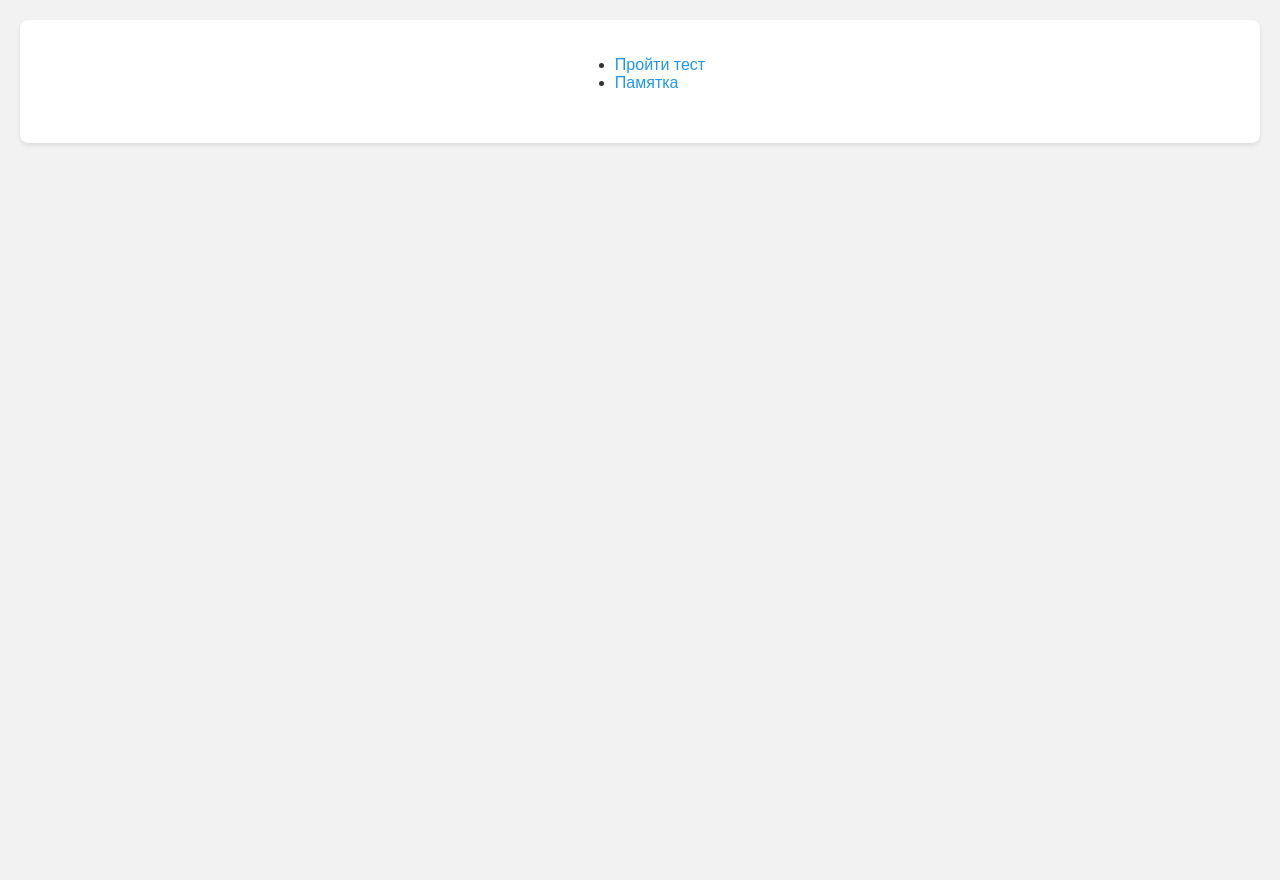
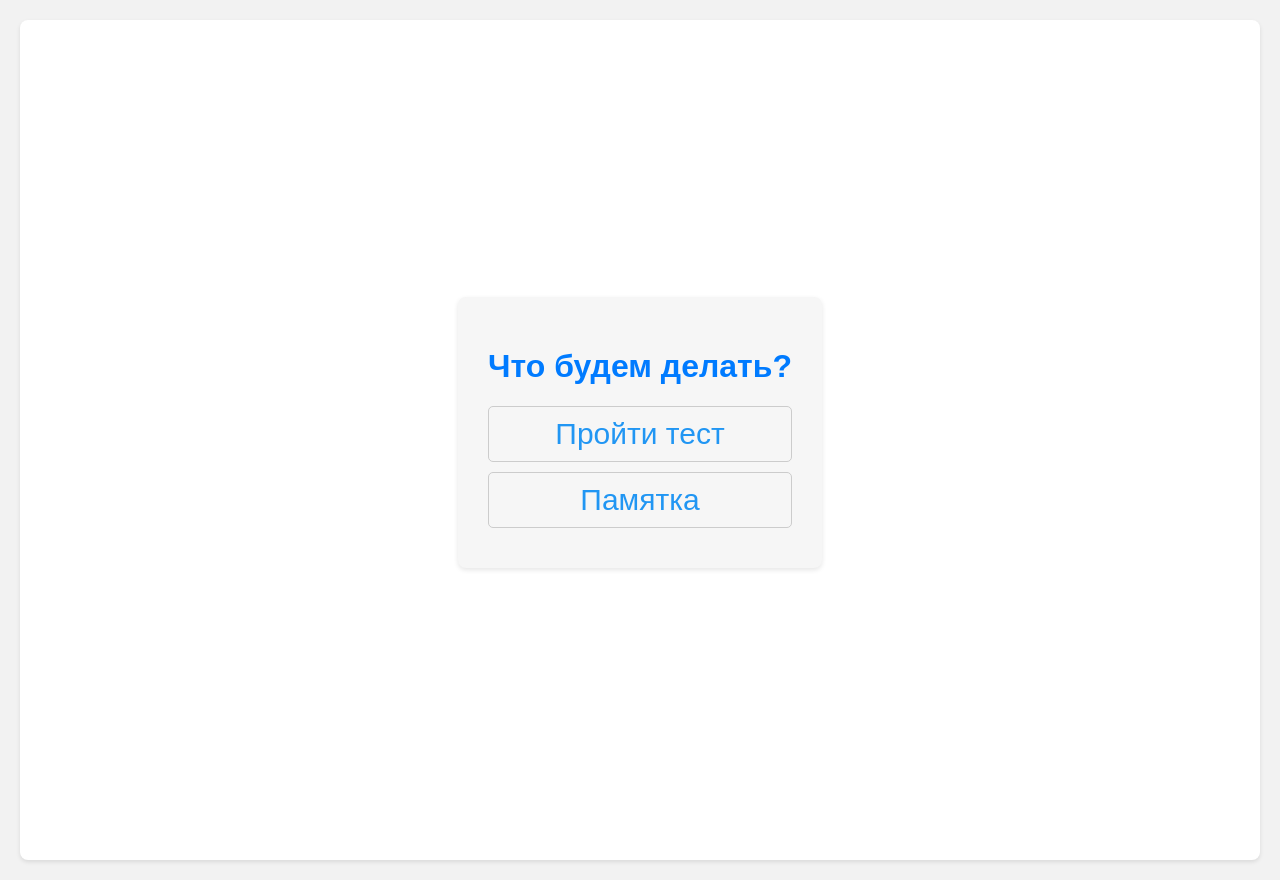
Before and after one commit to sirgrayX/flask_manipulations, a Flask app: page / in a window 1280 px wide. Shown: the part 68-948 px from the top of the page. Before the commit the page ends 213 px from the top, so only its background shows below. Run offline with Flask 3, Linux system fonts and the light colour scheme.

Commit message:
редизайнил главную страницу

```diff
--- a/static/quiz.js
+++ b/static/quiz.js
@@ -197,7 +197,7 @@ finishButton.addEventListener('click', (event) => {
     resultElement.style.display = 'block';
     if (result > 0){
         resultTitleElement.textContent = "Манипулировать вами почти невозможно";
-        resultContentElement.innerHTML = "<br><p>Вы раскусываете манипуляции мгновенно и поддаетесь на них, только если сами хотите этого. <ul>Удержитесь от двух вещей:</ul> <li>использования своих талантов, чтобы манипулировать другими;</li> <li>высокомерия.Автор книги «Я манипулирую тобой» Никита Непряхин утверждает: «Если вам кажется, что вами никто не манипулирует, то вы в руках профессионала».</li><br><br> <b>P.S.</b> Помните первый вопрос теста? Вопреки стереотипам о том, что в людях силен дух противоречия, три человека из пяти послушно выберут ответ «Выберите этот вариант». Такая ирония!</p>"
+        resultContentElement.innerHTML = "<br><p>Вы раскусываете манипуляции мгновенно и поддаетесь на них, только если сами хотите этого. <ul>Удержитесь от двух вещей:</ul> <li>использования своих талантов, чтобы манипулировать другими;</li> <li>высокомерия.<br><br>Автор книги «Я манипулирую тобой» Никита Непряхин утверждает: «Если вам кажется, что вами никто не манипулирует, то вы в руках профессионала».</li><br><br> <b>P.S.</b> Помните первый вопрос теста? Вопреки стереотипам о том, что в людях силен дух противоречия, три человека из пяти послушно выберут ответ «Выберите этот вариант». Такая ирония!</p>"
 
     } else if (result == 0){
         resultTitleElement.textContent = "Вы склонны поддаваться";
--- a/static/styles.css
+++ b/static/styles.css
@@ -32,7 +32,7 @@
     text-decoration: none;
   }
 
-  /* Контейнер для навигации */
+  /* контейнер для навигации */
   .container {
     display: flex;
     justify-content: space-between;
@@ -41,17 +41,12 @@
     margin: 0 auto;
   }
 
-  /* Навигационный элемент (wrapper) */
-  .wrapper {
-    /* Добавьте стили для навигации */
-  }
-
-  /* Основной контент */
+  /* основной контент */
   .containerMain {
     padding: 20px 0;
   }
 
-  /* Разметка контента */
+  /* разметка контента */
   .layout-out {
     max-width: 1200px;
     margin: 0 auto;
@@ -61,10 +56,6 @@
     box-shadow: 0 2px 4px rgba(0, 0, 0, 0.1);
   }
 
-  /* Внутренний контент */
-  .layout-inner {
-    /* Добавьте стили для основного контента */
-  }
 
   /* Дополнительные стили */
   h1, h2, h3 {
@@ -93,6 +84,12 @@
     background-color: var(--secondary-color);
   }
 
+  .layout-inner{
+    min-height: 100vh;
+    display: flex;
+    justify-content: center;
+  }
+
   .instruction {
     display: flex;
     justify-content: center;
@@ -101,8 +98,41 @@
     font-size: 1rem;
   }
 
+  .instruction ul{
+    list-style-type: none;
+    margin: 0;
+    padding: 0;
+  }
 
-  /* Отзывчивый дизайн */
+  .instruction ul li{
+    margin-bottom: 10px;
+    padding: 10px;
+    border: 1px solid hwb(0 80% 20%); /* Добавляем границу */
+    border-radius: 5px;
+    text-align: center;
+    font-size: 30px;
+  }
+
+  .instruction ul li:hover{
+    margin-bottom: 15px;
+    padding: 20px;
+    background-color:#ccc;
+
+  }
+
+  .instruction ul li a{
+    text-decoration: none;
+  }
+
+  .menu-container {
+    background-color: #f6f6f6;
+    padding: 30px;
+    border-radius: 8px;
+    box-shadow: 0 2px 5px rgba(0, 0, 0, 0.1);
+  }
+
+
+  /* отзывчивый дизайн */
   @media (max-width: 768px) {
     .container {
       flex-direction: column;
@@ -114,10 +144,8 @@
   }
 
 
-
-
 .quiz-container {
-    background-color: #fff;
+    background-color: #f6f6f6;
     padding: 30px;
     border-radius: 8px;
     box-shadow: 0 2px 5px rgba(0, 0, 0, 0.1);
@@ -144,7 +172,7 @@
 }
 
 .option:hover {
-    background-color: #f0f0f0;
+    background-color: #fff;
 }
 
 .result {
--- a/templates/main.html
+++ b/templates/main.html
@@ -1,8 +1,11 @@
 {% extends "base.html" %} {% block content %}
 <div class="instruction">
-  <ul>
-    <li><a href="/questionnaire">Пройти тест</a></li>
-    <li><a href="/memo">Памятка</a></li>
-  </ul>
+  <div class="menu-container">
+    <h1>Что будем делать?</h2>
+    <ul>
+      <li><a href="/questionnaire">Пройти тест</a></li>
+      <li><a href="/memo">Памятка</a></li>
+    </ul>
+  </div>
 </div>
 {% endblock %}
--- a/templates/questionnaire.html
+++ b/templates/questionnaire.html
@@ -5,7 +5,7 @@
   <button id="next-btn" style="display: none;">Следующий вопрос</button>
   <button id="finish-btn" style="display: none;">Завершить</button>
   <div class="result" style="display: none;">
-    <div class="result-title"></div>
+    <h2 class="result-title"></h2>
     <div class="result-content"></div>
   </div>
 </div>
```
Also changed, not shown: templates/test2.html (added, +28 -0 lines).
